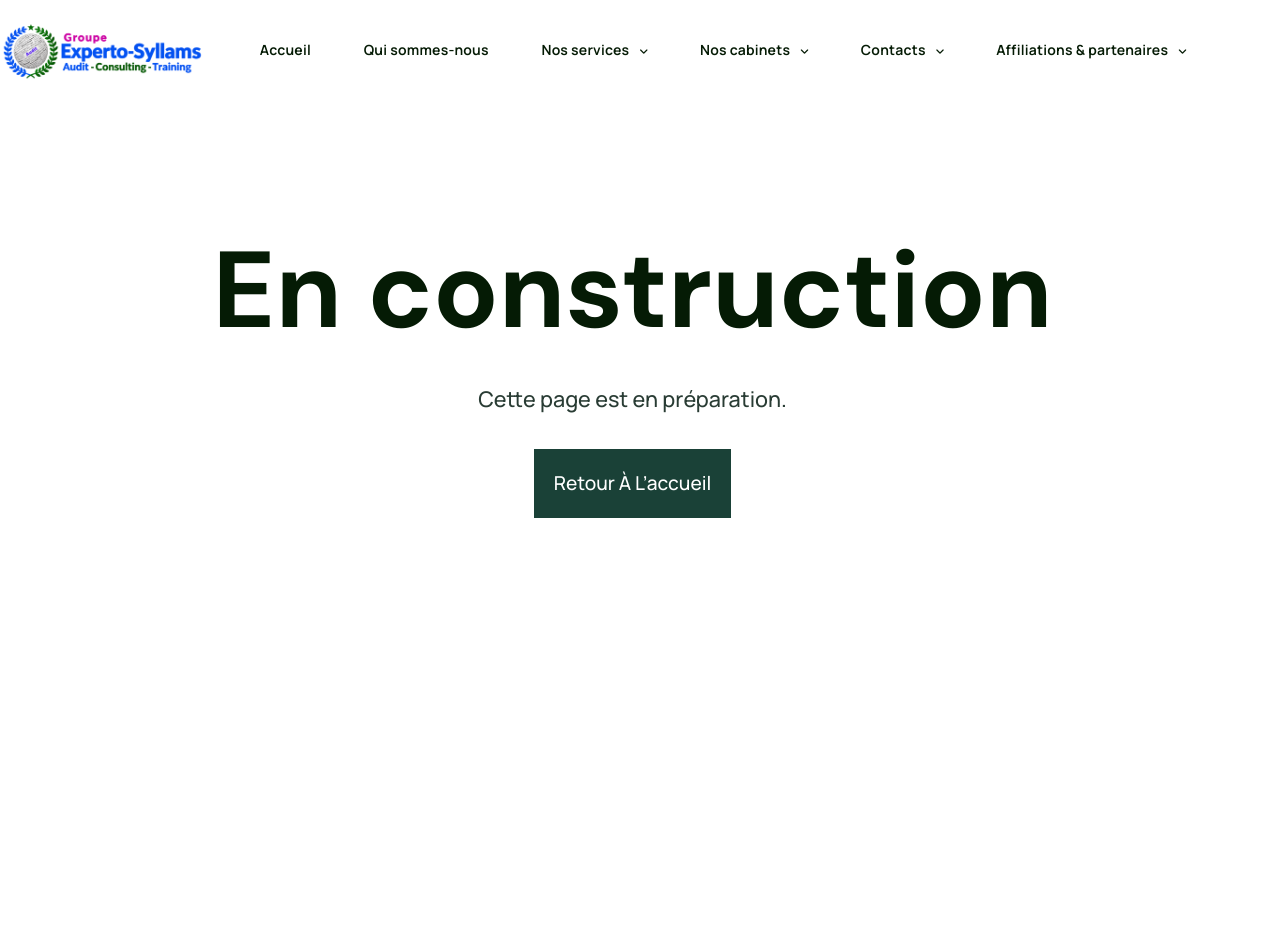
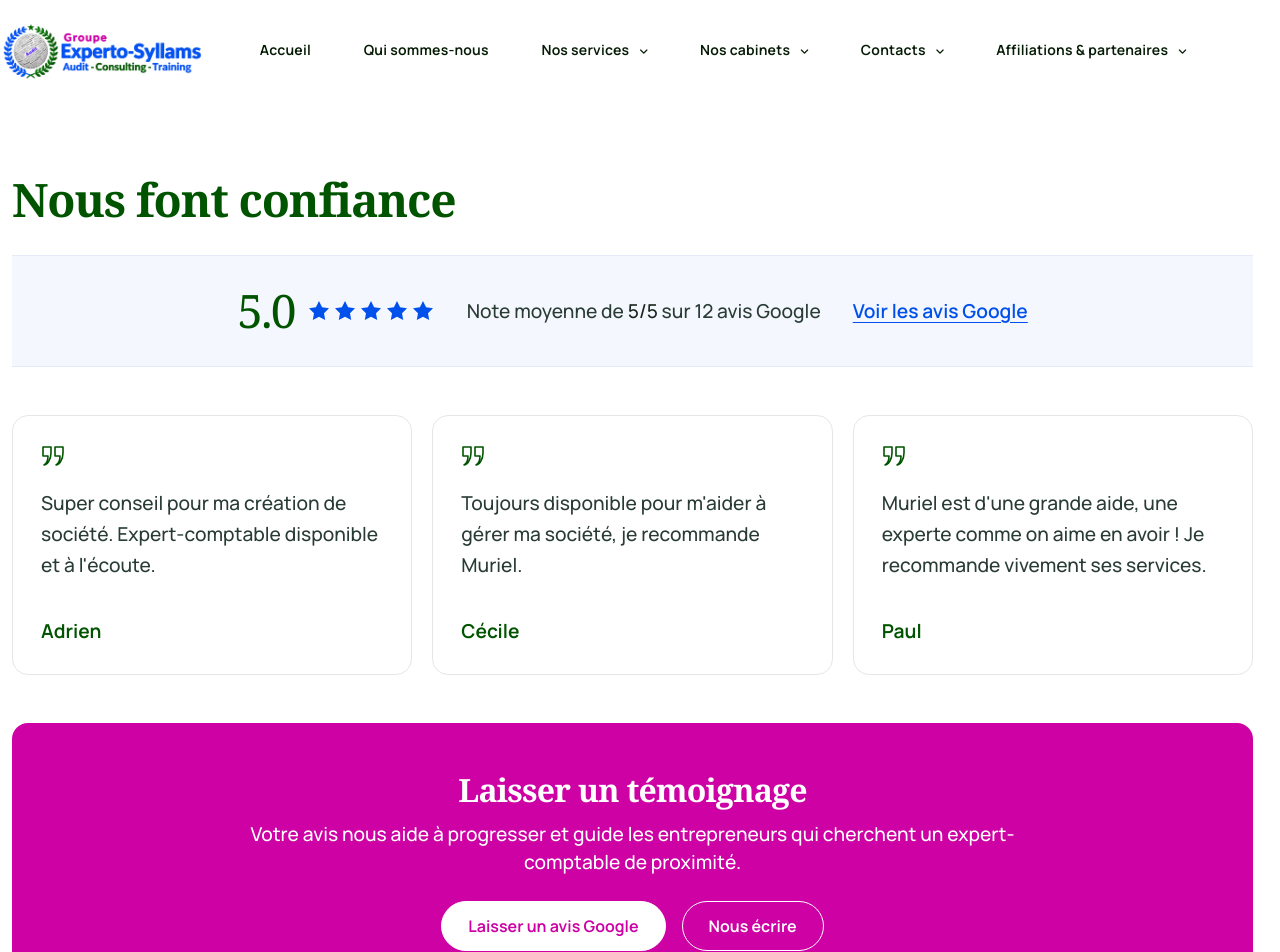
Before and after one commit to Gaslandie/experto-syllams, a React (Vite) app: page /references in a window 1280 px wide. Shown: the top 952 px of the page. Before the commit the page ends 800 px from the top, so only its background shows below. Built offline with nearby package versions, Linux system fonts and the light colour scheme.

Commit message:
Add branded testimonials to home and the trust page

```diff
--- a/src/App.jsx
+++ b/src/App.jsx
@@ -1,6 +1,7 @@
 import { useEffect } from "react";
 import { BrowserRouter, Link, Route, Routes, useLocation } from "react-router-dom";
 import Home1 from "./pages/index";
+import ClientTrustPage from "./section/client/ClientTrustPage";
 import Layout from "./layouts/Layout";
 import { AboutPage } from "./section/client/ClientPages";
 
@@ -16,13 +17,14 @@ function Construction() {
 function SiteRoutes() {
   const { pathname, hash } = useLocation();
   useEffect(() => {
-    document.title = `${pathname === "/" ? "Accueil" : pathname === "/qui-sommes-nous" ? "Qui sommes-nous ?" : "En construction"} | GROUPE EXPERTO-SYLLAMS`;
+    document.title = `${pathname === "/" ? "Accueil" : pathname === "/qui-sommes-nous" ? "Qui sommes-nous ?" : pathname === "/references" ? "Nous font confiance" : "En construction"} | GROUPE EXPERTO-SYLLAMS`;
     document.body.classList.remove("mobile-menu-visible");
     window.scrollTo(0, 0);
   }, [pathname, hash]);
   return <Routes>
     <Route path="/" element={<Home1 />} />
     <Route path="/qui-sommes-nous" element={<AboutPage />} />
+    <Route path="/references" element={<ClientTrustPage />} />
     <Route path="*" element={<Construction />} />
   </Routes>;
 }
--- /dev/null
+++ b/src/assets/css/experto-trust.css
@@ -0,0 +1,249 @@
+/* Compared with the current Home on 2026-11-02: reuse its type scale,
+   section spacing, introduction cards and project-contact button proportions.
+   Keep this page's logo palette; do not alter Home or Contact styles. */
+.client-trust-page.experto-home-content {
+  --trust-green: #005400;
+  --trust-blue: #0050ec;
+  --trust-magenta: #cd01a4;
+  --trust-ink: #18251c;
+  --trust-muted: #293c34;
+  padding: 72px 0 24px;
+  background: #fff;
+  color: var(--trust-ink);
+  font-family: var(--home-font);
+  font-size: var(--home-body-size);
+  font-weight: 500;
+  line-height: 1.6;
+}
+
+.client-trust-page .trust-container {
+  max-width: 1320px;
+  padding-inline: 12px;
+}
+
+.client-trust-page .trust-page-title {
+  margin: 0 0 28px;
+  color: var(--trust-green);
+  font-family: Georgia, "Times New Roman", serif;
+  font-size: var(--home-title-size);
+  font-weight: 700;
+  line-height: 1.2;
+  letter-spacing: -.025em;
+}
+
+.client-trust-page .trust-rating-band {
+  display: flex;
+  flex-wrap: wrap;
+  align-items: center;
+  justify-content: center;
+  gap: 20px 32px;
+  min-height: 112px;
+  padding: 28px;
+  border-block: 1px solid #e5eaf6;
+  background: #f4f7fe;
+}
+
+.client-trust-page .trust-rating-score {
+  display: flex;
+  align-items: center;
+  gap: 12px;
+  flex-shrink: 0;
+}
+
+.client-trust-page .trust-rating-number {
+  color: var(--trust-green);
+  font-family: Georgia, "Times New Roman", serif;
+  font-size: var(--home-title-size);
+  line-height: 1;
+  letter-spacing: -.04em;
+}
+
+.client-trust-page .trust-stars {
+  display: inline-flex;
+  align-items: center;
+  gap: 2px;
+  color: var(--trust-blue);
+}
+
+.client-trust-page .trust-stars svg {
+  display: block;
+  width: 24px;
+  height: 24px;
+  fill: currentColor;
+}
+
+.client-trust-page .trust-rating-description {
+  margin: 0;
+  color: var(--trust-muted);
+  font-size: var(--home-body-size);
+  line-height: 1.6;
+}
+
+.client-trust-page .trust-rating-description strong { color: var(--trust-ink); }
+
+.client-trust-page .trust-google-link {
+  min-height: 48px;
+  padding: 0;
+  border: 0;
+  background: transparent;
+  color: var(--trust-blue);
+  font: inherit;
+  font-size: var(--home-body-size);
+  font-weight: 600;
+  line-height: 1.5;
+  text-decoration: underline;
+  text-underline-offset: 4px;
+}
+
+.client-trust-page .trust-testimonials {
+  display: grid;
+  grid-template-columns: repeat(3, minmax(0, 1fr));
+  gap: 20px;
+  margin: 48px 0;
+}
+
+.client-trust-page .trust-testimonial {
+  display: flex;
+  flex-direction: column;
+  min-width: 0;
+  min-height: 260px;
+  margin: 0;
+  padding: 28px;
+  border: 1px solid #e4e8e4;
+  border-radius: 16px;
+  background: #fff;
+}
+
+.client-trust-page .trust-quote {
+  display: block;
+  width: 24px;
+  height: 24px;
+  flex-shrink: 0;
+  margin-bottom: 20px;
+  color: var(--trust-green);
+}
+
+.client-trust-page .trust-testimonial blockquote {
+  flex: 1;
+  margin: 0 0 24px;
+  padding: 0;
+  border: 0;
+  background: transparent;
+}
+
+.client-trust-page .trust-testimonial blockquote p {
+  margin: 0;
+  color: var(--trust-muted);
+  font-family: inherit;
+  font-size: var(--home-body-size);
+  font-weight: 500;
+  font-style: normal;
+  line-height: 1.6;
+}
+
+.client-trust-page .trust-testimonial figcaption {
+  color: var(--trust-green);
+  font-size: var(--home-body-size);
+  font-weight: 650;
+  line-height: 1.5;
+}
+
+.client-trust-page .trust-invitation {
+  margin: 0;
+  padding: 48px 32px;
+  border-radius: 16px;
+  background: var(--trust-magenta);
+  color: #fff;
+  text-align: center;
+}
+
+.client-trust-page .trust-invitation :is(h2, h3) {
+  margin: 0 0 10px;
+  color: #fff;
+  font-family: Georgia, "Times New Roman", serif;
+  font-size: clamp(28px, 2.5vw, 36px);
+  font-weight: 700;
+  line-height: 1.2;
+  letter-spacing: -.025em;
+}
+
+.client-trust-page .trust-invitation > p {
+  max-width: 780px;
+  margin: 0 auto 24px;
+  color: #fff;
+  font-size: var(--home-body-size);
+  line-height: 1.5;
+}
+
+.client-trust-page .trust-actions {
+  display: flex;
+  flex-wrap: wrap;
+  justify-content: center;
+  gap: 16px;
+}
+
+.client-trust-page .trust-button {
+  display: inline-flex;
+  align-items: center;
+  justify-content: center;
+  min-height: 48px;
+  max-width: 100%;
+  padding: 12px 26px;
+  border: 1px solid transparent;
+  border-radius: 999px;
+  font-family: inherit;
+  font-size: 16px;
+  font-weight: 650;
+  line-height: 1.5;
+  text-align: center;
+  text-decoration: none;
+}
+
+.client-trust-page .trust-button-primary {
+  border-color: #fff;
+  background: #fff;
+  color: var(--trust-magenta);
+}
+
+.client-trust-page .trust-button-secondary {
+  border-color: #fff;
+  background: transparent;
+  color: #fff;
+}
+
+.client-trust-page .trust-button-secondary:hover {
+  border-color: #fff;
+  background: #fff;
+  color: var(--trust-magenta);
+}
+
+.client-trust-page :is(.trust-google-link, .trust-button):focus-visible {
+  outline: 3px solid var(--trust-blue);
+  outline-offset: 4px;
+}
+
+.client-trust-page .trust-invitation .trust-button:focus-visible {
+  outline-color: #fff;
+}
+
+.client-trust-page button:disabled {
+  cursor: not-allowed;
+  opacity: 1;
+}
+
+@media (max-width: 991.98px) {
+  .client-trust-page.experto-home-content { padding-top: 56px; }
+  .client-trust-page .trust-rating-band { column-gap: 24px; }
+}
+
+@media (max-width: 767.98px) {
+  .client-trust-page.experto-home-content { padding-top: 40px; }
+  .client-trust-page .trust-rating-band { flex-direction: column; gap: 10px; padding: 24px 16px; text-align: center; }
+  .client-trust-page .trust-testimonials { grid-template-columns: 1fr; gap: 24px; margin-block: 32px; }
+  .client-trust-page .trust-testimonial { min-height: 0; padding: 24px; }
+  .client-trust-page .trust-invitation { padding: 40px 24px; }
+}
+
+@media (max-width: 399.98px) {
+  .client-trust-page .trust-button { width: 100%; }
+}
--- a/src/pages/index.jsx
+++ b/src/pages/index.jsx
@@ -2,6 +2,7 @@ import Layout from '../layouts/Layout';
 import Banner from '../section/Home1/Banner';
 import PartnerShowcase from '../section/client/PartnerShowcase';
 import ClientGroup from '../section/client/ClientGroup';
+import { ClientTrustSection } from '../section/client/ClientTrustPage';
 
 export default function Home1() {
   return <div className="page-wrapper"><Layout>
@@ -9,6 +10,7 @@ export default function Home1() {
     <div className="experto-home-content">
     <PartnerShowcase />
     <ClientGroup />
+    <ClientTrustSection embedded />
     </div>
   </Layout></div>;
 }
--- /dev/null
+++ b/src/section/client/ClientTrustPage.jsx
@@ -0,0 +1,77 @@
+import { Link } from "react-router-dom";
+import Layout from "../../layouts/Layout";
+import "../../assets/css/experto-trust.css";
+
+// Temporary mockup copy, reproduced verbatim from the user's reference.
+// These reviews and figures are not verified EXPERTO-SYLLAMS reviews.
+const testimonials = [
+  {
+    name: "Adrien",
+    text: "Super conseil pour ma création de société. Expert-comptable disponible et à l'écoute.",
+  },
+  {
+    name: "Cécile",
+    text: "Toujours disponible pour m'aider à gérer ma société, je recommande Muriel.",
+  },
+  {
+    name: "Paul",
+    text: "Muriel est d'une grande aide, une experte comme on aime en avoir ! Je recommande vivement ses services.",
+  },
+];
+
+function ReviewStars() {
+  return <span className="trust-stars" aria-hidden="true">
+    {[1, 2, 3, 4, 5].map(star => <svg key={star} viewBox="0 0 24 24" focusable="false">
+      <path d="m12 2 3.1 6.3 6.9 1-5 4.9 1.2 6.8-6.2-3.3L5.8 21 7 14.2 2 9.3l6.9-1L12 2Z" />
+    </svg>)}
+  </span>;
+}
+
+function QuoteIcon() {
+  return <svg className="trust-quote" viewBox="0 0 24 24" fill="none" stroke="currentColor" strokeWidth="1.6" strokeLinejoin="round" aria-hidden="true" focusable="false">
+    <path d="M3 21c3 0 7-5 7-12V3H2v9h5c0 5-2 8-4 9ZM15 21c3 0 7-5 7-12V3h-8v9h5c0 5-2 8-4 9Z" />
+  </svg>;
+}
+
+export function ClientTrustSection({ embedded = false }) {
+  const Container = embedded ? "section" : "main";
+  const Heading = embedded ? "h2" : "h1";
+  const InvitationHeading = embedded ? "h3" : "h2";
+
+  return <Container className="client-trust-page experto-home-content" aria-labelledby="trust-page-title">
+      <div className="container trust-container">
+        <Heading id="trust-page-title" className="trust-page-title">Nous font confiance</Heading>
+
+        <section className="trust-rating-band" aria-label="Note des avis Google">
+          <div className="trust-rating-score">
+            <span className="trust-rating-number">5.0</span>
+            <ReviewStars />
+          </div>
+          <p className="trust-rating-description">Note moyenne de <strong>5/5</strong> sur 12 avis Google</p>
+          {/* No Google business link has been supplied for this mockup. */}
+          <button className="trust-google-link" type="button" disabled title="Lien Google à fournir">Voir les avis Google</button>
+        </section>
+
+        <section className="trust-testimonials" aria-label="Témoignages clients">
+          {testimonials.map(({ name, text }) => <figure className="trust-testimonial" key={name}>
+            <QuoteIcon />
+            <blockquote><p>{text}</p></blockquote>
+            <figcaption>{name}</figcaption>
+          </figure>)}
+        </section>
+
+        <section className="trust-invitation" aria-labelledby="trust-invitation-title">
+          <InvitationHeading id="trust-invitation-title">Laisser un témoignage</InvitationHeading>
+          <p>Votre avis nous aide à progresser et guide les entrepreneurs qui cherchent un expert-comptable de proximité.</p>
+          <div className="trust-actions">
+            <button className="trust-button trust-button-primary" type="button" disabled title="Lien Google à fournir">Laisser un avis Google</button>
+            <Link className="trust-button trust-button-secondary" to="/contacts">Nous écrire</Link>
+          </div>
+        </section>
+      </div>
+    </Container>;
+}
+
+export default function ClientTrustPage() {
+  return <div className="page-wrapper"><Layout><ClientTrustSection /></Layout></div>;
+}
```
